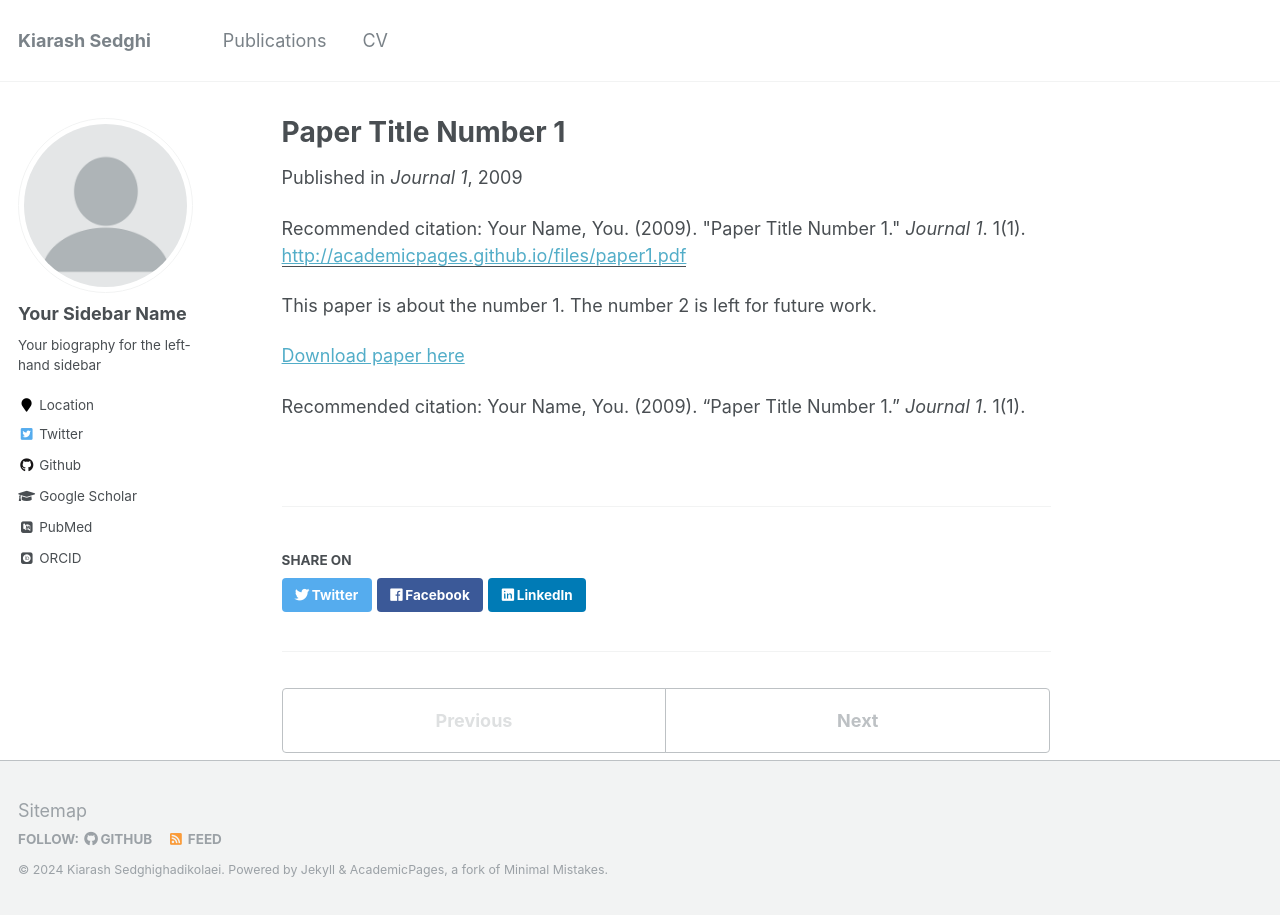
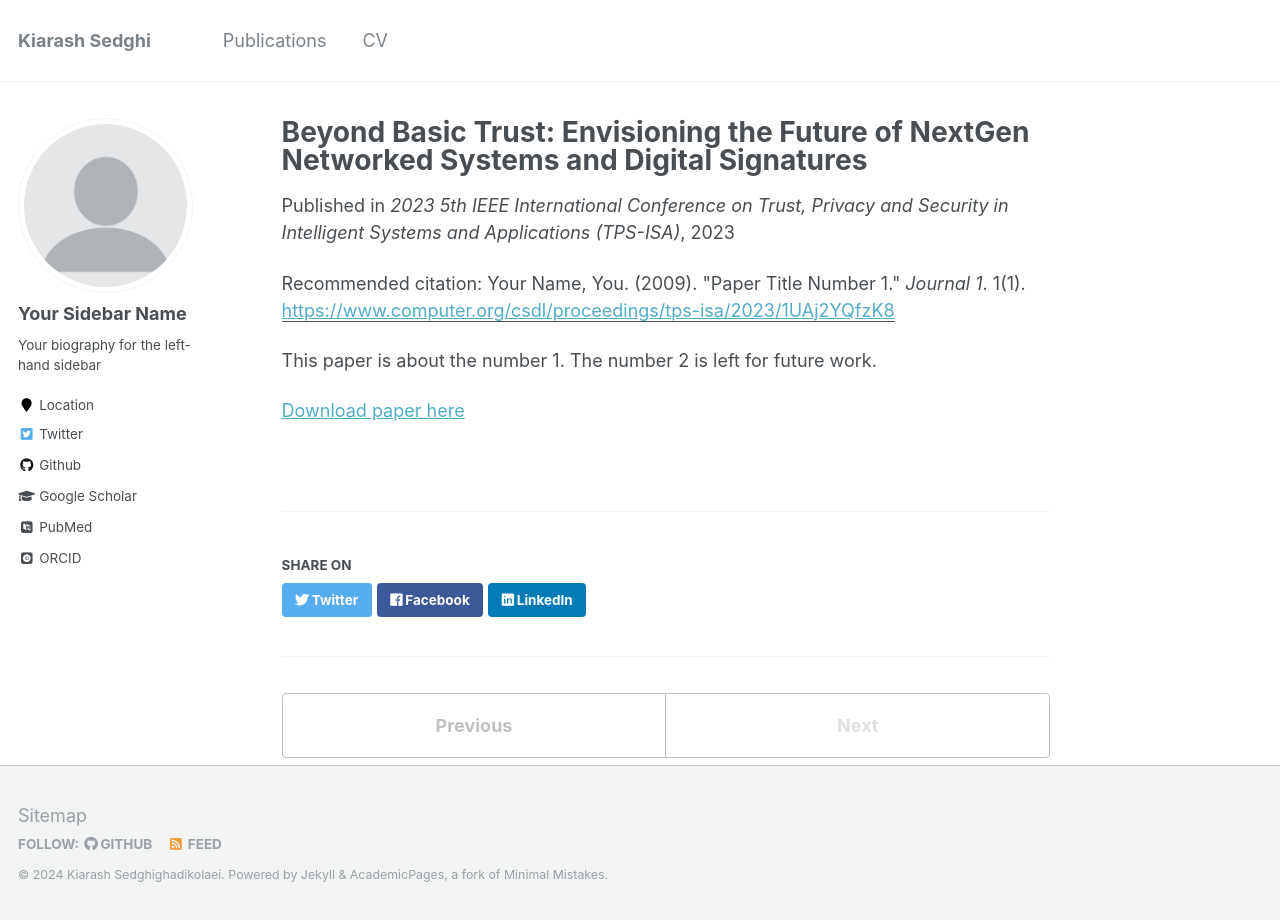
Before and after one commit to kiarashsedghigh/kiarashsedghigh.github.io, a Jekyll site: the page built from _publications/2009-10-01-paper-title-number-1.md, in a window 1280 px wide. Built offline with Jekyll 4.4.1, drawn with Linux system fonts in a browser that asks for light colours; some web fonts are replaced.

Commit message:
Update 2009-10-01-paper-title-number-1.md

```diff
--- a/_publications/2009-10-01-paper-title-number-1.md
+++ b/_publications/2009-10-01-paper-title-number-1.md
@@ -1,15 +1,13 @@
 ---
-title: "Paper Title Number 1"
+title: "Beyond Basic Trust: Envisioning the Future of NextGen Networked Systems and Digital Signatures"
 collection: publications
 permalink: /publication/2009-10-01-paper-title-number-1
 excerpt: 'This paper is about the number 1. The number 2 is left for future work.'
-date: 2009-10-01
-venue: 'Journal 1'
-paperurl: 'http://academicpages.github.io/files/paper1.pdf'
+date: 2023-11-01
+venue: '2023 5th IEEE International Conference on Trust, Privacy and Security in Intelligent Systems and Applications (TPS-ISA)'
+paperurl: 'https://www.computer.org/csdl/proceedings/tps-isa/2023/1UAj2YQfzK8'
 citation: 'Your Name, You. (2009). &quot;Paper Title Number 1.&quot; <i>Journal 1</i>. 1(1).'
 ---
 This paper is about the number 1. The number 2 is left for future work.
 
-[Download paper here](http://academicpages.github.io/files/paper1.pdf)
-
-Recommended citation: Your Name, You. (2009). "Paper Title Number 1." <i>Journal 1</i>. 1(1).
+[Download paper here](https://cse.usf.edu/~attilaayavuz/article/23/NextGNetSignatureYavuzSep2023Approved.pdf)
```
